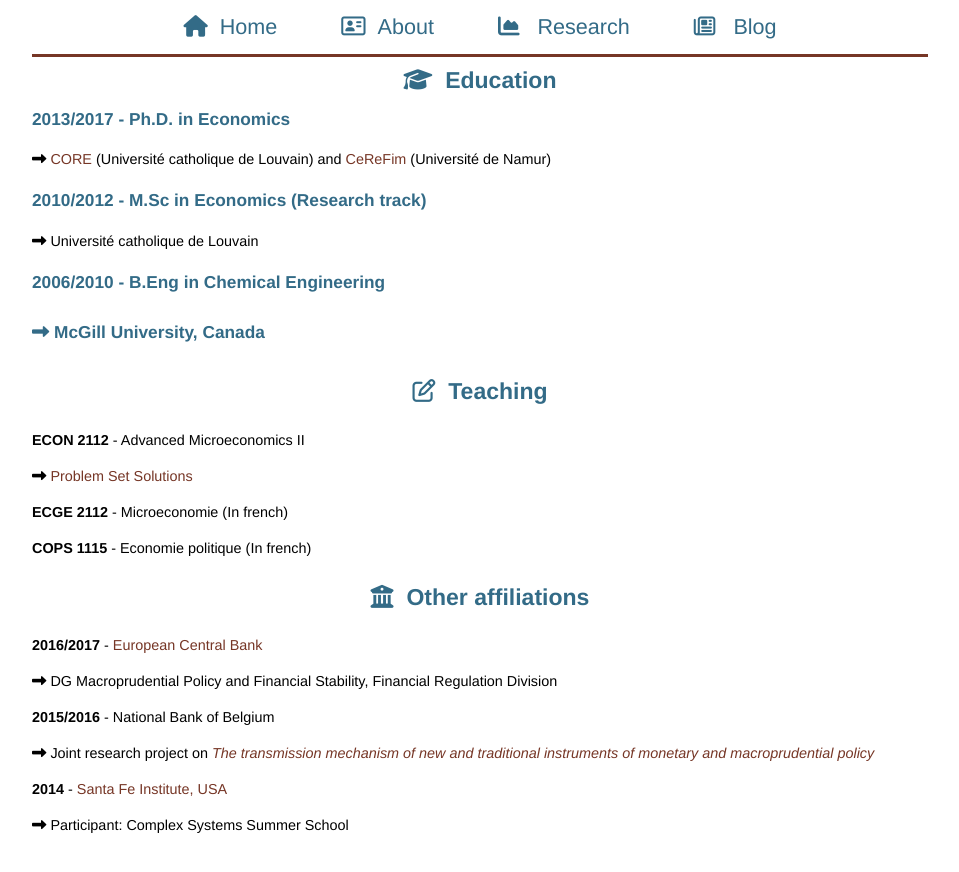
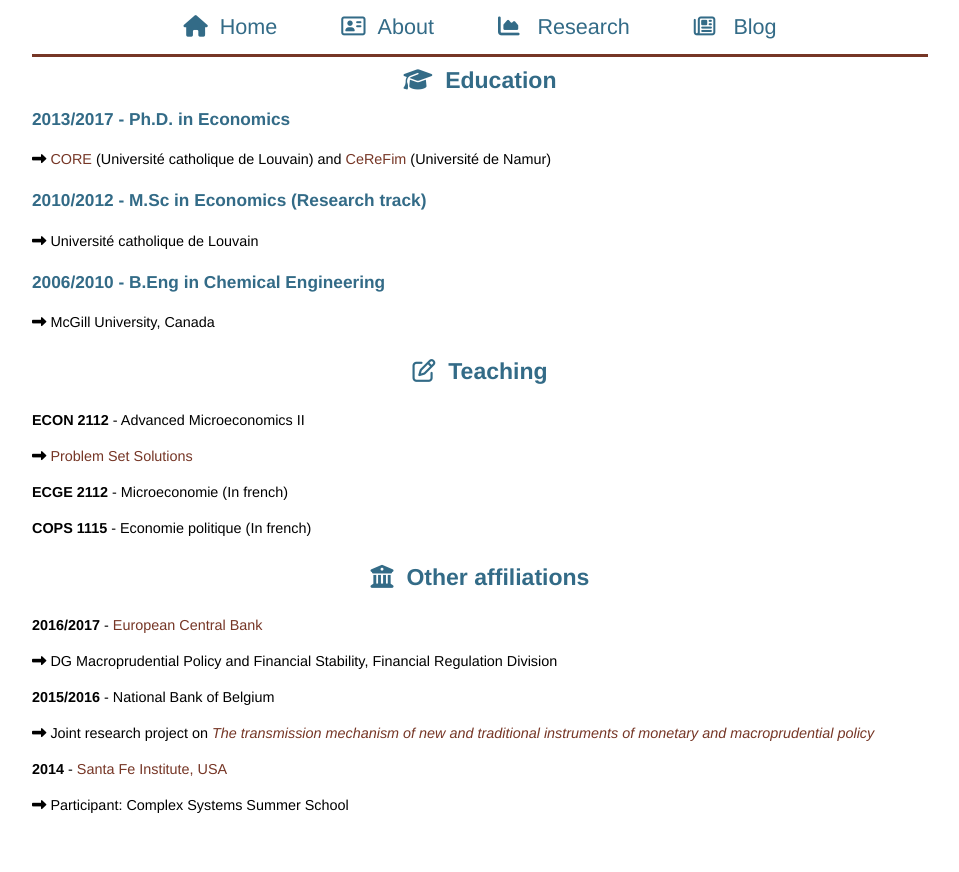
Before and after one commit to nscholtes/nscholtes.github.io, a Jekyll site: the page built from about.html, in a window 1280 px wide. Shown: the top 872 px of the page, without its empty margins (160-1119 px from the left). Built offline with Jekyll 4.4.1, drawn with Linux system fonts in a browser that asks for light colours; nearby versions of some CDN libraries.

```diff
--- a/about.html
+++ b/about.html
@@ -10,7 +10,7 @@ title: Nicolas K. Scholtes
 	<h3>2010/2012 - M.Sc in Economics (Research track)</h3>
 	<p> <i class="fa fa-long-arrow-right" aria-hidden="true"></i>
 Université catholique de Louvain</p>
-	<h3>2006/2010 - B.Eng in Chemical Engineering<h3>
+	<h3>2006/2010 - B.Eng in Chemical Engineering</h3>
 	<p> <i class="fa fa-long-arrow-right" aria-hidden="true"></i>
 McGill University, Canada</p>
 
```
